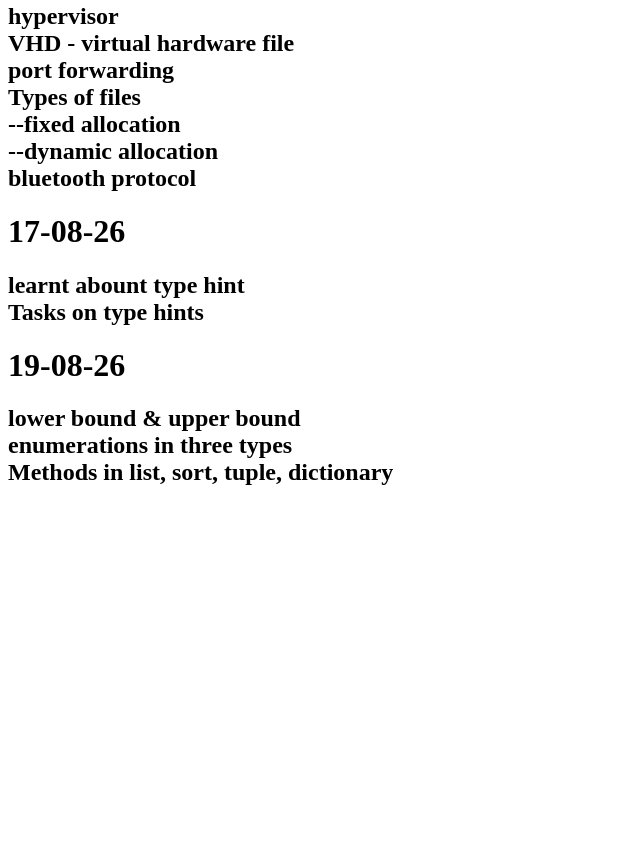
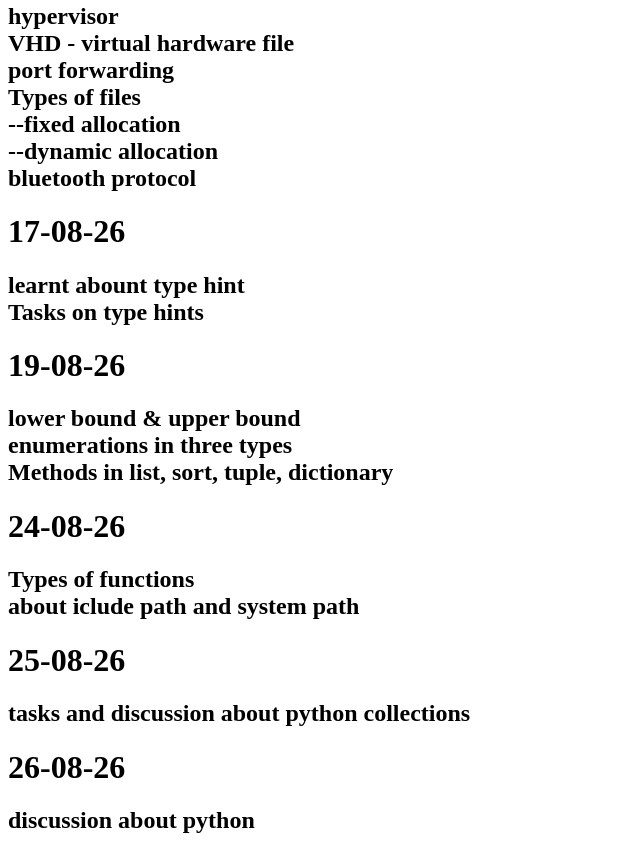
Before and after one commit to nanipothina/frontend, a plain HTML site: page index.html in a window 1280 px wide. Shown: the part 5022-5876 px from the top of the page, without its empty margins (0-640 px from the left). Before the commit the page ends 5530 px from the top, so only its background shows below. Drawn offline with Linux system fonts and the light colour scheme.

Commit message:
updated dialy notes

```diff
--- a/index.html
+++ b/index.html
@@ -103,5 +103,11 @@ cd<!DOCTYPE html>
     <h2>learnt abount type hint<br>Tasks on type hints</h2>
     <h1>19-08-26</h1>
     <h2>lower bound & upper bound<br>enumerations in three types<br>Methods in list, sort, tuple, dictionary</h2>
-    <h1></h1>
+    <h1>24-08-26</h1>
+    <h2>Types of functions<br> about iclude path and system path</h2>
+    <h1>25-08-26</h1>
+    <h2>tasks and discussion about python collections</h2>
+    <h1>26-08-26</h1>
+    <h2>discussion about python </h2>
+
 </body></html>
```
